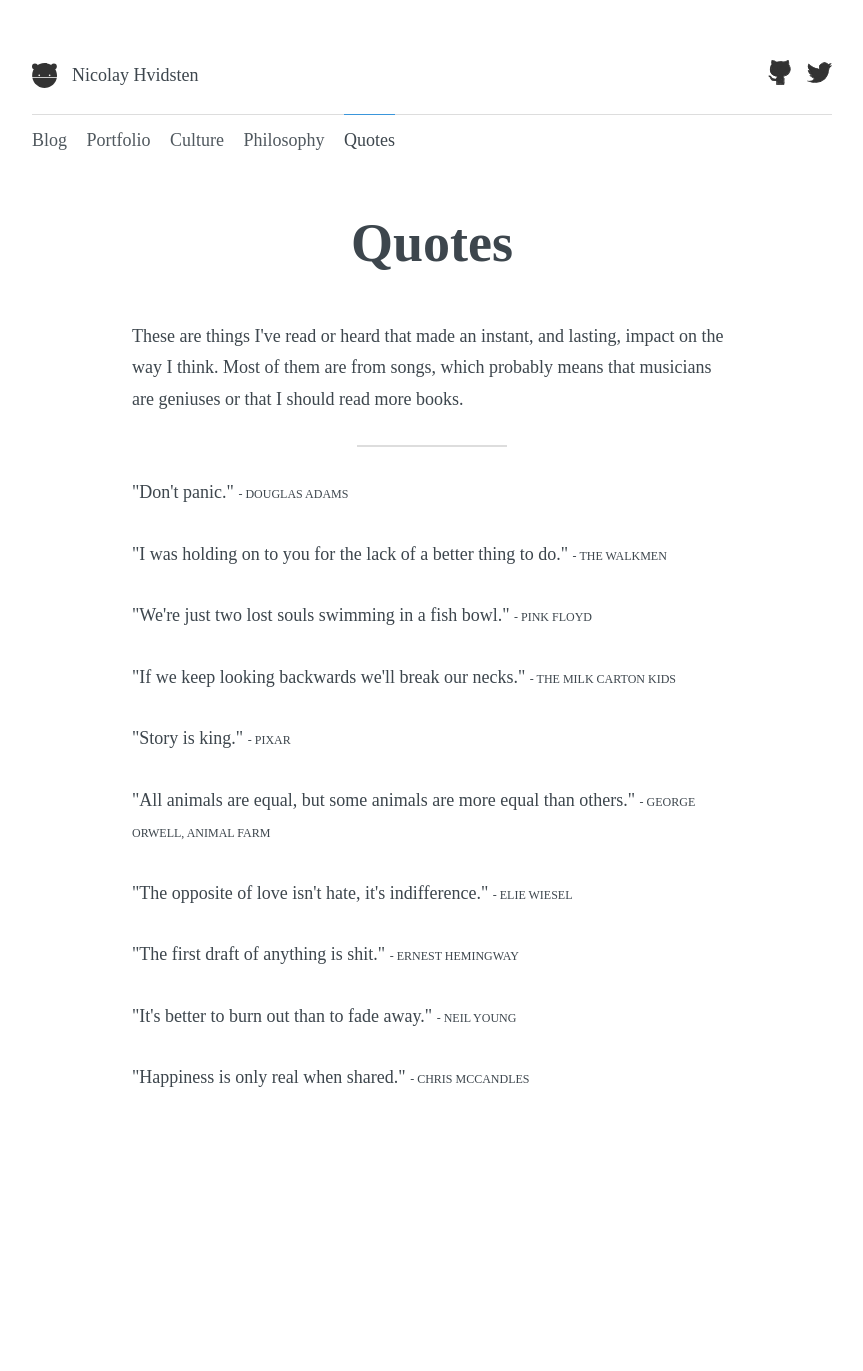
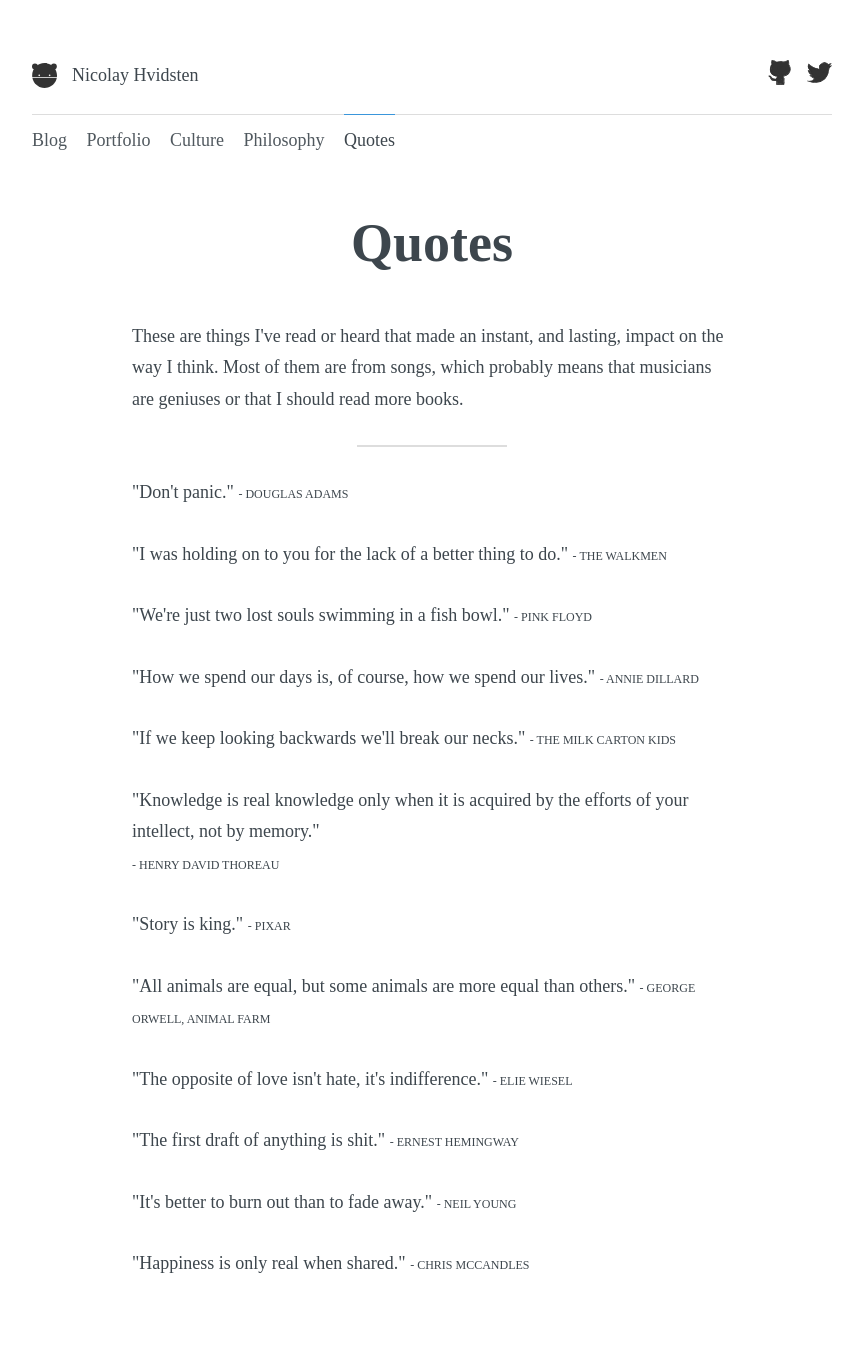
Before and after one commit to nicohvi/nicohvi.github.io, a Jekyll site: the page built from quotes/index.html, in a window 1280 px wide. Shown: the whole page, without its empty margins (208-1071 px from the left). Built offline with Jekyll 4.4.1, drawn with Linux system fonts in a browser that asks for light colours; nearby versions of some CDN libraries; before the commit the page ends 1185 px from its top, so only the background shows below that.

Commit message:
added quotes

```diff
--- a/_data/quotes.yml
+++ b/_data/quotes.yml
@@ -8,8 +8,15 @@
 - quote:  We're just two lost souls swimming in a fish bowl.
   author: Pink Floyd
 
+- quote:  How we spend our days is, of course, how we spend our lives.
+  author: Annie Dillard
+
 - quote:  If we keep looking backwards we'll break our necks.
   author: The Milk Carton Kids
+
+- quote:  Knowledge is real knowledge only when it is acquired by the efforts
+          of your intellect, not by memory.
+  author: Henry David Thoreau
 
 - quote:  Story is king.
   author: Pixar
```
